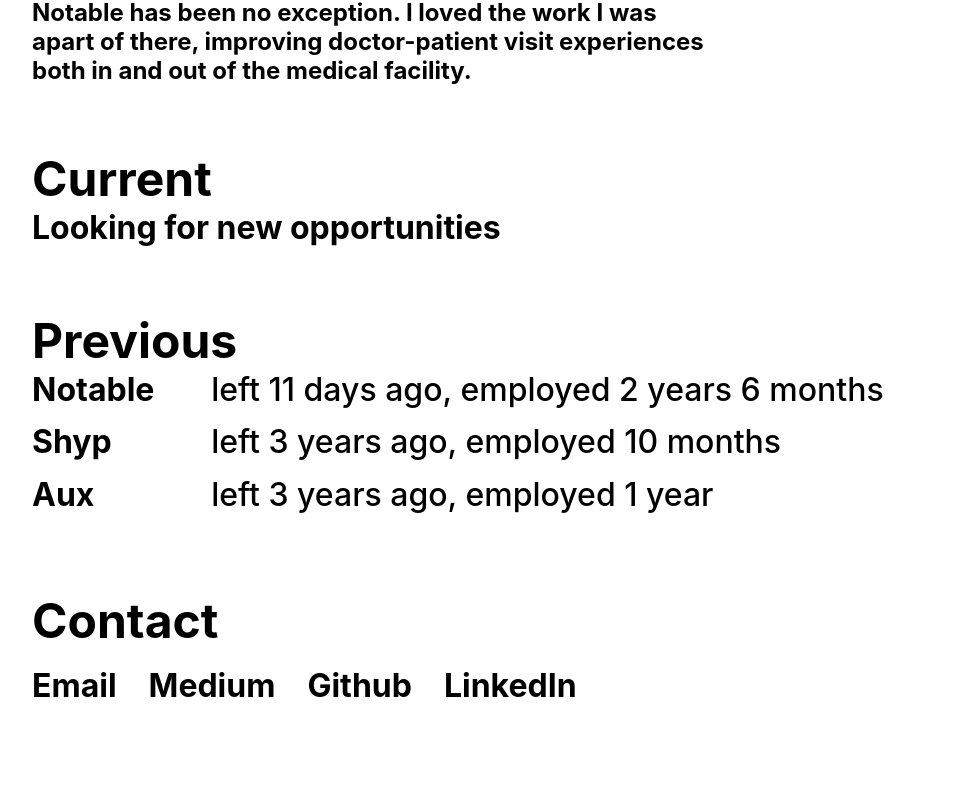
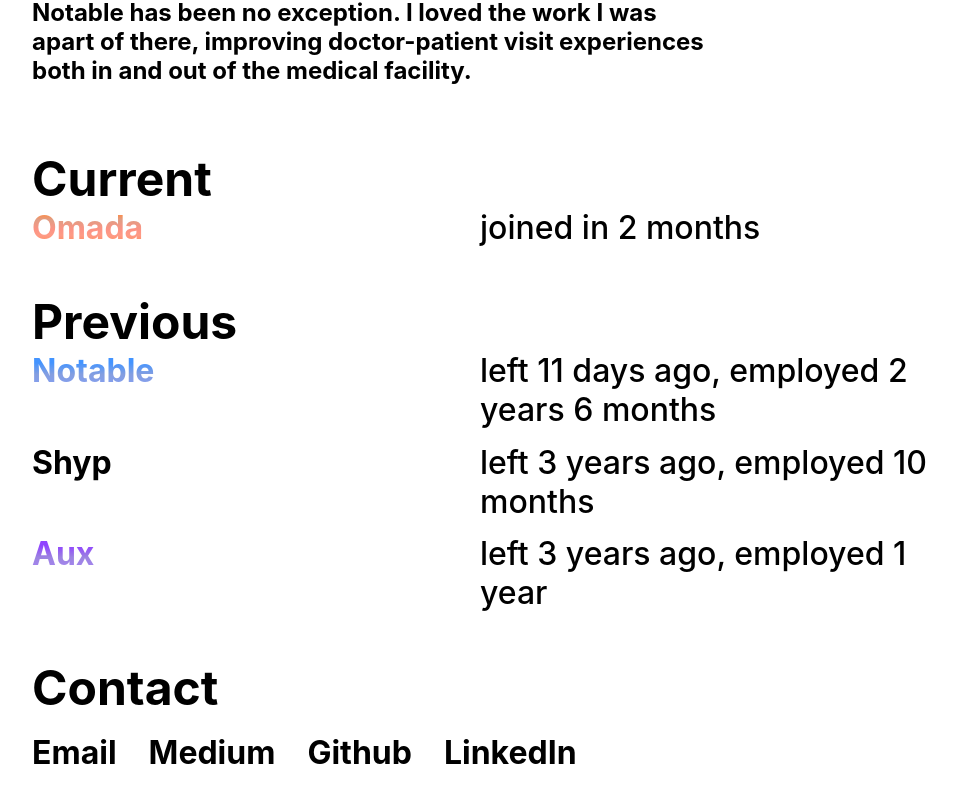
Before and after one commit to Saturn-V/personal-website, a React (Create React App) app: page / in a window 1280 px wide. Shown: the part 668-1470 px from the top of the page, without its empty margins (160-1117 px from the left). Before the commit the page ends 1373 px from the top, so only its background shows below. Built offline with nearby package versions, Linux system fonts and the light colour scheme.

Commit message:
add new job + css cleanup

```diff
--- a/src/App.module.css
+++ b/src/App.module.css
@@ -32,7 +32,7 @@
 .MainContent {
   /* box-shadow: 0 0 10px 6px black; */
   /* padding: 0 0.5rem; */
-  margin: 0 3.25%;
+  margin: 0 5%;
   display: flex;
   flex: 6;
   flex-direction: column;
@@ -54,13 +54,13 @@
 .Contact {
   display: flex;
   flex-direction: column;
+  margin-bottom: 2rem;
 }
 
 .Contacts {
   display: flex;
   flex-direction: column;
   align-items: flex-start;
-  margin-top: 1rem;
 }
 
 .Contacts > a:not(:last-child) {
@@ -73,22 +73,24 @@
 }
 
 .Spacer {
-  margin-bottom: 4rem;
+  margin-bottom: 2rem;
 }
 
 .Job,
 .Role {
   text-align: left;
-  margin-bottom: 5%;
-}
-.Job,
-.Role span:first-child {
-  width: 20%;
+  margin-bottom: 7.5%;
 }
 
 .FlexWrapper {
   display: flex;
-  flex-direction: column;
+  flex-direction:column;
+
+}
+
+.FlexWrapper > * {
+  flex-grow: 1;
+  flex-basis: 0;
 }
 
 /* For devices larger than 400px */
@@ -128,3 +130,33 @@
     margin-bottom: 1.5%;
   }
 }
+
+.Gradient.Aux {
+  /*
+    taken from: https://www.apple.com/homepod-mini/
+    <p class="hero-callout typography-hero-callout text-gradient " style>​Room-filling sound.​</p>
+   */
+  background: -webkit-linear-gradient(90deg,rgba(126,69,255,1) 0%, rgba(169,134,254,1) 30%, rgba(171,132,252,1) 45%, rgba(156,132,224,1) 70%, rgba(144,67,255,1) 85%);
+  -webkit-background-clip: text;
+  -webkit-text-fill-color: transparent;
+}
+
+.Gradient.Notable {
+  /*
+    taken from: https://www.apple.com/homepod-mini/
+    <p class="hero-callout typography-hero-callout text-gradient " style>​Room-filling sound.​</p>
+   */
+  background: -webkit-linear-gradient(90deg,rgba(69,140,255,1) 0%, rgba(134,160,254,1) 30%, rgba(132,160,252,1) 45%, rgba(132,158,224,1) 70%, rgba(67,148,255,1) 85%);
+  -webkit-background-clip: text;
+  -webkit-text-fill-color: transparent;
+}
+
+.Gradient.Omada {
+  /*
+    taken from: https://www.apple.com/homepod-mini/
+    <p class="hero-callout typography-hero-callout text-gradient " style>​Room-filling sound.​</p>
+   */
+  background: -webkit-linear-gradient(90deg,rgba(255,133,69,1) 0%, rgba(254,155,134,1) 30%, rgba(252,147,132,1) 45%, rgba(224,157,132,1) 70%, rgba(255,138,67,1) 85%);
+  -webkit-background-clip: text;
+  -webkit-text-fill-color: transparent;
+}
--- a/src/App.tsx
+++ b/src/App.tsx
@@ -11,7 +11,6 @@
 const App: React.FC = () => {
   return (
     <div className={styles.App}>
-      {/* <div className={`${styles.Left}`} /> */}
       <div className={styles.MainContent}>
         <Navigation />
         <div className={`${styles.Content} ${utilStyles.Debug}`}>
@@ -29,22 +28,27 @@
             className={styles.AboutMe}
           />
 
-          <Title value={`Current`} size={Size.Large} weight={Weight.Heavy} />
-          <div className={styles.FlexWrapper}>
-            <Title
-              value={`Looking for new opportunities`}
-              size={Size.Medium}
-              weight={Weight.Heavy}
-              className={styles.Text}
-            />
+          <Title value={`Current`} size={Size.Large} weight={Weight.Heavy} margin/>
+          <div className={styles.Role}>
+             <div className={styles.FlexWrapper}>
+               <Title
+                 value={`Omada`}
+                 size={Size.Medium}
+                 weight={Weight.Heavy}
+                 className={`${styles.Gradient} ${styles.Omada}`}
+               />
+               <span className={`${styles.Text}`}>
+                 joined {moment("20210111").fromNow()}
+               </span>
+            </div>
           </div>
 
           <div className={styles.Spacer} />
 
-          <Title value={`Previous`} size={Size.Large} weight={Weight.Heavy} />
+          <Title value={`Previous`} size={Size.Large} weight={Weight.Heavy} margin/>
           <div className={styles.Role}>
             <div className={styles.FlexWrapper}>
-              <Title value={`Notable`} size={Size.Medium} weight={Weight.Heavy} />
+              <Title value={`Notable`} size={Size.Medium} weight={Weight.Heavy} className={`${styles.Gradient} ${styles.Notable}`}/>
               <span className={styles.Text}>
                 {" "}
                 left {moment("20201030").fromNow()}, employed 2 years 6 months
@@ -62,7 +66,7 @@
           </div>
           <div className={styles.Role}>
             <div className={styles.FlexWrapper}>
-              <Title value={`Aux`} size={Size.Medium} weight={Weight.Heavy} />
+              <Title value={`Aux`} size={Size.Medium} weight={Weight.Heavy} className={`${styles.Gradient} ${styles.Aux}`} />
               <span className={styles.Text}>
                 {" "}
                 left {moment("20180301").fromNow()}, employed 1 year
@@ -73,7 +77,7 @@
           <div className={styles.Spacer} />
 
           <div className={styles.Contact}>
-            <Title value={`Contact`} size={Size.Large} weight={Weight.Heavy} />
+            <Title value={`Contact`} size={Size.Large} weight={Weight.Heavy} margin/>
             <div className={styles.Contacts}>
               <Link href="mailto:alexaaronpena@gmail.com">
                 <Title
@@ -107,7 +111,6 @@
           </div>
         </div>
       </div>
-      {/* <div className={`${styles.Right}`} /> */}
     </div>
   );
 };
--- a/src/components/Navigation/index.tsx
+++ b/src/components/Navigation/index.tsx
@@ -10,7 +10,7 @@
 export function Navigation(_props: Props) {
   return (
     <div className={`${styles.Navigation} ${utilStyles.Debug}`}>
-      <Title value="Alex Peña." size={Size.Large} weight={Weight.Heavy} gradient={true} />
+      <Title value="Alex Peña." size={Size.Large} weight={Weight.Heavy} gradient/>
       <div className={styles.NavLinks}></div>
     </div>
   );
--- a/src/components/Title/index.module.css
+++ b/src/components/Title/index.module.css
@@ -26,12 +26,23 @@
   font-size: 1.5rem;
 }
 
+.Margin {
+  margin-bottom: 5%;
+}
+
+
+/* look i'm backend / dev ops eng by heart ok leave my css alone */
 .Gradient {
   /*
-    take from: https://www.apple.com/homepod-mini/
+    taken from: https://www.apple.com/homepod-mini/
     <p class="hero-callout typography-hero-callout text-gradient " style>​Room-filling sound.​</p>
    */
   background: -webkit-linear-gradient(0deg, #ffa745 0%, #fe869f 30%, #ef7ac8 45%, #a083ed 70%, #43aeff 85%);
   -webkit-background-clip: text;
   -webkit-text-fill-color: transparent;
 }
+@media (min-width: 400px) {
+  .Margin {
+    margin-bottom: 0;
+  }
+}
--- a/src/components/Title/index.tsx
+++ b/src/components/Title/index.tsx
@@ -19,6 +19,7 @@
   weight?: Weight;
   className?: string;
   gradient?: boolean;
+  margin?: boolean;
 }
 
 const Title: React.FC<Props> = ({
@@ -27,13 +28,14 @@
   weight,
   className,
   gradient,
+  margin,
   children
 }) => {
   return (
     <span
       className={`${styles.Title} ${styles[size]} ${utilStyles.Debug} ${
         styles[weight || Weight.Default]
-      } ${className} ${gradient && styles.Gradient}`}
+      } ${className} ${gradient && styles.Gradient} ${margin && styles.Margin}`}
     >
       {value}
       {children}
```
